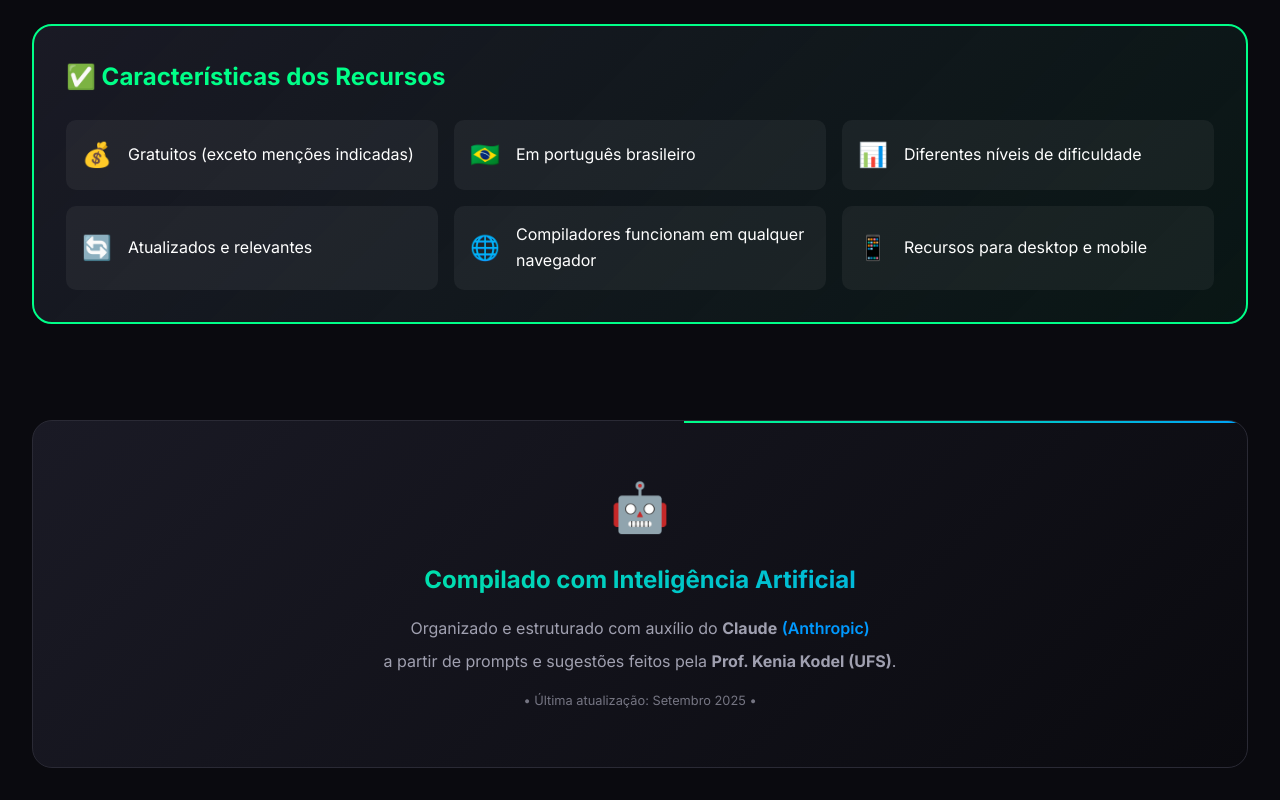
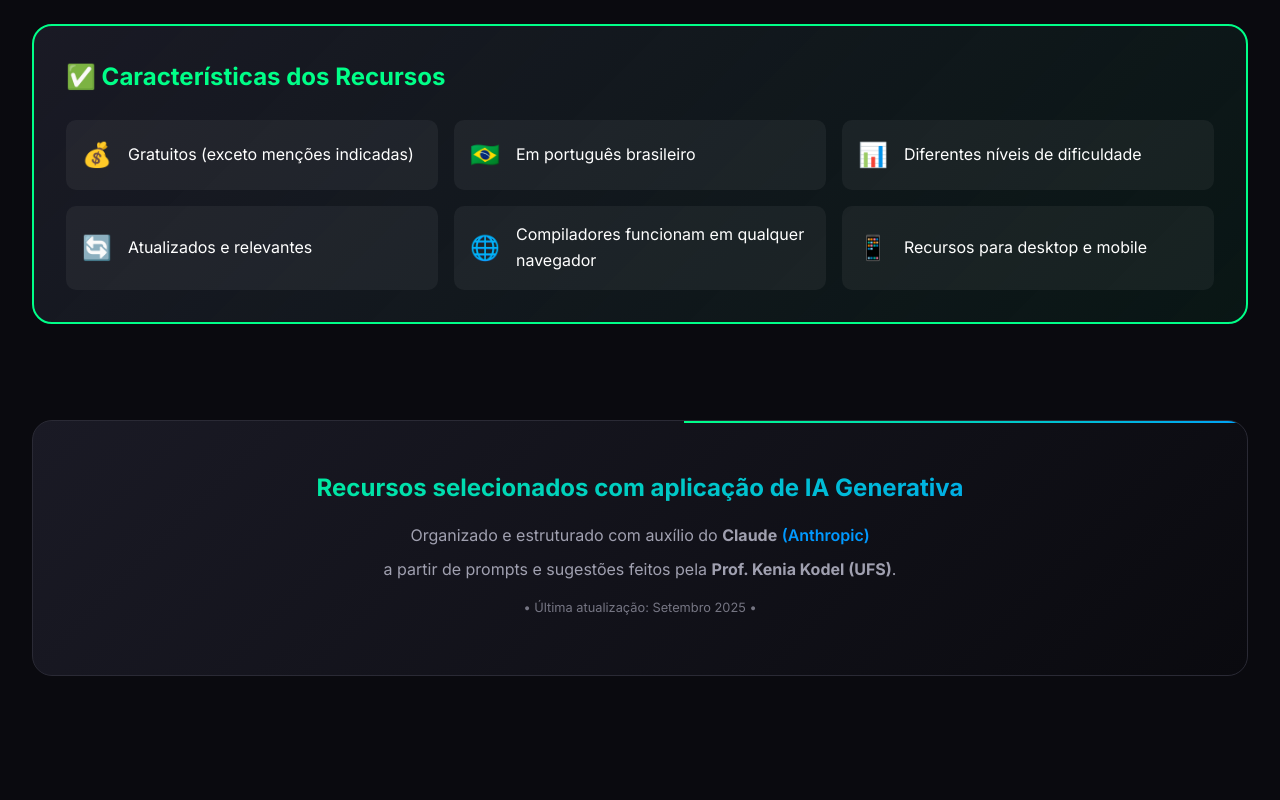
Before and after one commit to keniakodel-ufs/recursos-linguagem-c-v2, a plain HTML site: page index.html in a window 1280 px wide. Shown: the part 4367-5167 px from the top of the page. After the commit the page ends 5075 px from the top, so only its background shows below. Drawn offline with Linux system fonts and the light colour scheme.

Commit message:
Ajuste do rodapé.

```diff
--- a/index.html
+++ b/index.html
@@ -753,8 +753,7 @@
         </section>
 
         <footer class="footer">
-            <div class="footer-logo">🤖</div>
-            <h3>Compilado com Inteligência Artificial</h3>
+            <h3>Recursos selecionados com aplicação de IA Generativa</h3>
             <p>Organizado e estruturado com auxílio do <strong>Claude</strong> <a href="https://www.anthropic.com" target="_blank">(Anthropic)</a></p>
             <p>a partir de prompts e sugestões feitos pela <strong>Prof. Kenia Kodel (UFS)</strong>.</p>
             <p style="font-size: 0.8rem; opacity: 0.7; margin-top: 1rem;">
```
